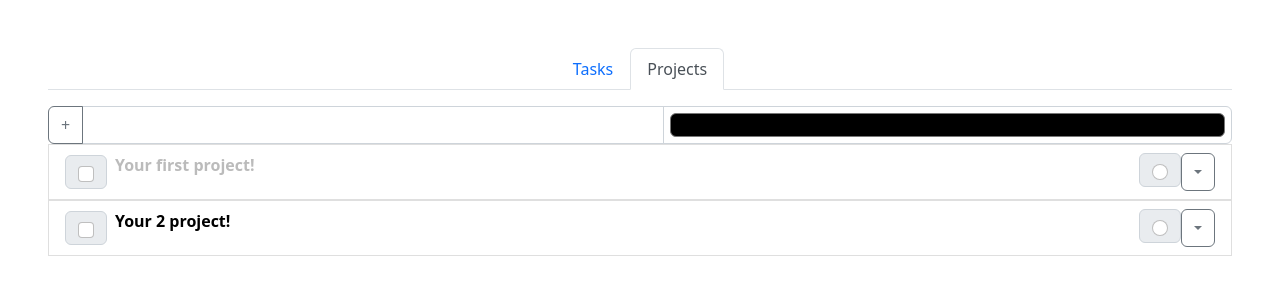
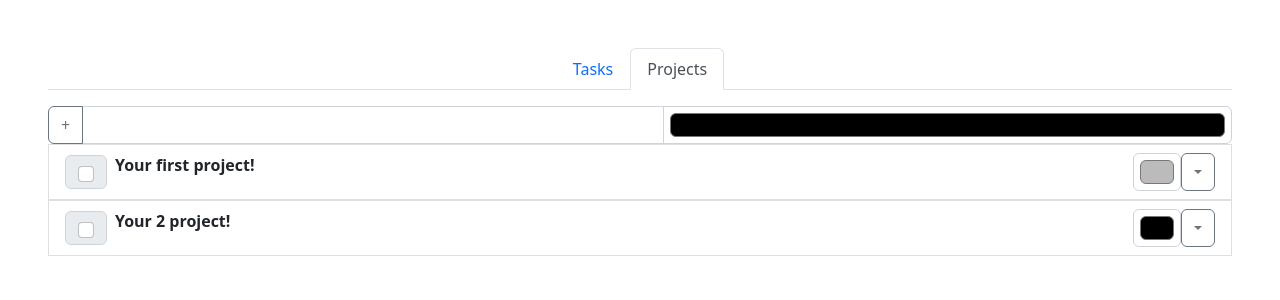
Before and after one commit to xSyki/bootstrap-to-do-list, a React (Create React App) app: page / in a window 1280 px wide. Both pictures are taken after a click on the tab "Projects". Shown: the top 300 px of the page. Built offline with nearby package versions, Linux system fonts and the light colour scheme.

Commit message:
Project Color and Name Edit

```diff
--- a/src/Components/Project.tsx
+++ b/src/Components/Project.tsx
@@ -1,8 +1,9 @@
 import { useDispatch, useSelector } from 'react-redux';
 import { bindActionCreators } from '@reduxjs/toolkit';
 import { actionCreators, State } from '../state';
-import { InputGroup, ListGroup, DropdownButton, Dropdown } from 'react-bootstrap';
+import { InputGroup, ListGroup, DropdownButton, Dropdown, Form } from 'react-bootstrap';
 import projectInterface from "../Interfaces/projectInterface";
+import { useState } from 'react';
 
 interface projectComponentInterface {
     project: projectInterface
@@ -14,7 +15,34 @@ function Project(props: projectComponentInterface) {
 
     const dispatch = useDispatch();
 
-    const { deleteProject } = bindActionCreators(actionCreators, dispatch);
+    const { deleteProject, editProject } = bindActionCreators(actionCreators, dispatch);
+
+    const [isNameEditing, setIsNameEditing] = useState(false);
+    const [temporaryProjectName, setTemporaryProjectName] = useState(project.name);
+
+    const editProjectColor = (color: string) => {
+        editProject({
+            id: project.id,
+            name: project.name,
+            color
+        })
+    }
+
+    const handleNameDC = (e: React.MouseEvent<HTMLDivElement, MouseEvent>) => {
+        if (e.detail === 2) {
+            setIsNameEditing(true);
+        }
+    }
+
+    const editProjectName = () => {
+        editProject({
+            id: project.id,
+            name: temporaryProjectName,
+            color: project.color
+        })
+
+        setIsNameEditing(false);
+    }
 
     return (
         <div>
@@ -26,9 +54,22 @@ function Project(props: projectComponentInterface) {
                     <InputGroup.Checkbox aria-label="Checkbox for following text input" />
                 </div>
                 <div className="ms-2 me-auto">
-                    <div style={{ color: `${project?.color}` }} className="fw-bold">{project.name}</div>
+                    {
+                        isNameEditing ?
+                            <Form onSubmit={editProjectName}>
+                                <Form.Control value={temporaryProjectName} onChange={(e) => setTemporaryProjectName(e.target.value)} aria-label="Text input with radio button" />
+                            </Form>
+                            :
+                            <div className="fw-bold" onClick={handleNameDC}>{project.name}</div>
+                    }
                 </div>
-                <InputGroup.Radio className="className='my-auto'" aria-label="Radio button for following text input" />
+                <Form.Control
+                    type="color"
+                    id="exampleColorInput"
+                    value={project.color}
+                    onChange={(e) => editProjectColor(e.target.value)}
+                    title="Choose your color"
+                />
                 <DropdownButton
                     variant="outline-secondary"
                     title=""
--- a/src/Interfaces/projectsActions.tsx
+++ b/src/Interfaces/projectsActions.tsx
@@ -3,7 +3,7 @@ import projectInterface from "./projectInterface";
 export enum actionEnum {
     ADDNEWPROJECT = "addNewProject",
     DELETEPROJECT = "deleteProject",
-    RESET = "reset"
+    EDITPROJECT = "editProject"
 }
 
 interface addNewProjectAction {
@@ -16,4 +16,9 @@ interface deleteProjectAction {
     payload: string
 }
 
-export type actionType = addNewProjectAction | deleteProjectAction;
+interface editProjectAction {
+    type: actionEnum.EDITPROJECT
+    payload: projectInterface
+}
+
+export type actionType = addNewProjectAction | deleteProjectAction | editProjectAction;
--- a/src/state/action-creators/index.tsx
+++ b/src/state/action-creators/index.tsx
@@ -48,3 +48,12 @@ export const deleteProject = (id: string) => {
         })
     }
 }
+
+export const editProject = (project: projectInterface) => {
+    return (dispatch: Dispatch<projectsActionType>) => {
+        dispatch({
+            type: projectsActionEnum.EDITPROJECT,
+            payload: project
+        })
+    }
+}
--- a/src/state/reducers/projectsReducer.tsx
+++ b/src/state/reducers/projectsReducer.tsx
@@ -18,7 +18,16 @@ const projectsReducer = (state: projectInterface[] = projectsInitialState, actio
         case actionEnum.ADDNEWPROJECT:
             return state = [...state, action.payload];
         case actionEnum.DELETEPROJECT:
-            return state.filter(task => task.id !== action.payload);
+            return state.filter(project => project.id !== action.payload);
+        case actionEnum.EDITPROJECT:
+            const projects: projectInterface[] = JSON.parse(JSON.stringify(state));
+            let project = projects.find(project => project.id === action.payload.id) || projectsInitialState[0];
+            if (project) {
+                project.color = action.payload.color;
+                project.name = action.payload.name;
+            }
+            console.log(projects);
+            return projects;
         default:
             return state;
     }
```
